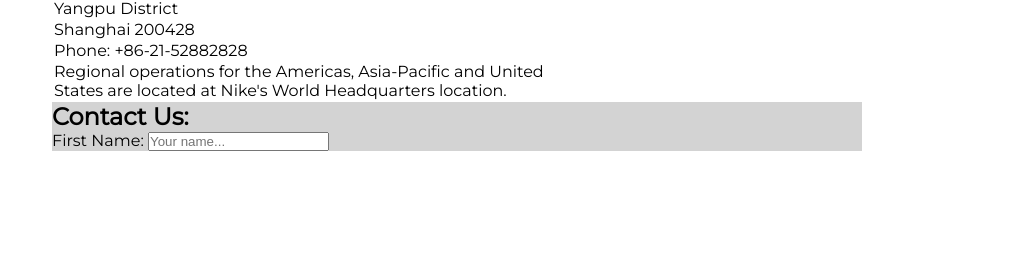
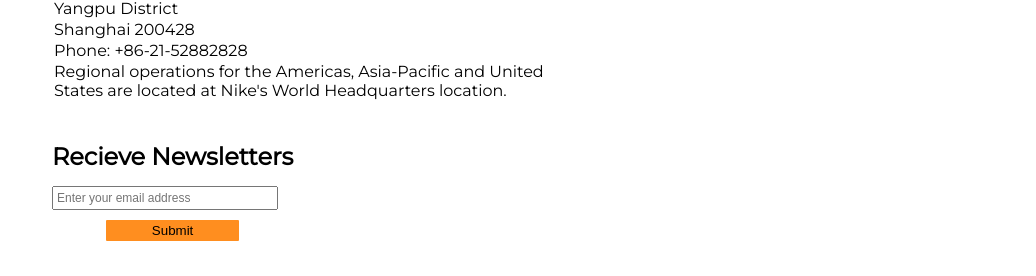
Before and after one commit to enfinanka/u2_html_ted_nil, a plain HTML site: page u2_html_ted_nil/contact.html in a window 1280 px wide. Shown: the part 524-800 px from the top of the page, 244-1280 px from the left. Drawn offline with Linux system fonts and the light colour scheme.

Commit message:
completed Contact Page

```diff
--- a/u2_html_ted_nil/contact.html
+++ b/u2_html_ted_nil/contact.html
@@ -43,7 +43,7 @@
     <div class="contactWrapper">
       <div id="firstRowContact">
         <section id="contactPhone">
-        <h2>NIKE HEADQUARTERS</h2>
+        <h2 class="contactPageHeading">NIKE HEADQUARTERS</h2>
           <h3>Nike World Headquarters</h3>
             <p>One Bowerman Drive</p>
             <p>Beaverton, OR 97005</p>
@@ -65,12 +65,14 @@
           </div>
 
           <div id="secondRowContact">
-            <h2>Contact Us:</h2>
+            <!-- Passade layouten mer att bara ha ett kort formulär. -->
+            <h2 class="contactPageHeading">Recieve Newsletters</h2>
             <form id="contactForm">
-              <label for="fname">First Name:</label>
-              <input type="text" id="fname" name="firstname" placeholder="Your name...">
+              <input type="text" id="email" name="email" placeholder="Enter your email address">
+              <input id="contactFormSubmit" type="submit" value="Submit">
             </form>
           </div>
+
         </div>
       </main>
     </div>
--- a/u2_html_ted_nil/styles.css
+++ b/u2_html_ted_nil/styles.css
@@ -267,7 +267,7 @@
   margin-top: 60px;
 }
 
-#contactPhone h2 {
+.contactPageHeading {
   margin-bottom: 15px;
 }
 
@@ -279,7 +279,38 @@
   margin: 2px;
 }
 
+/* Part of Contact Page: Newsletter */
+
 #secondRowContact {
-  width: 100%;
-  background: lightgray;
+  margin-top: 40px;
 }
+
+#contactForm {
+  margin-top: 7px;
+  display: flex;
+  flex-direction: column;
+}
+
+#email {
+  padding: 3px;
+  width: 18em;
+  font-size: 0.75em;
+}
+
+#contactFormSubmit {
+  margin-top: 10px;
+  cursor: pointer;
+  padding: 3px;
+  align-self: center;
+  width: 10em;
+  background-color: #ff8e1f;
+  border-radius: 1px;
+  border: 0;
+}
+
+#contactFormSubmit:hover {
+  transition: 1s;
+  -webkit-box-shadow: 2px 8px 21px -147px rgba(0,0,0,0.49);
+  -moz-box-shadow: 2px 8px 21px -147px rgba(0,0,0,0.49);
+  box-shadow: 3px 3px 7px rgba(0,0,0,0.49);
+}
```
